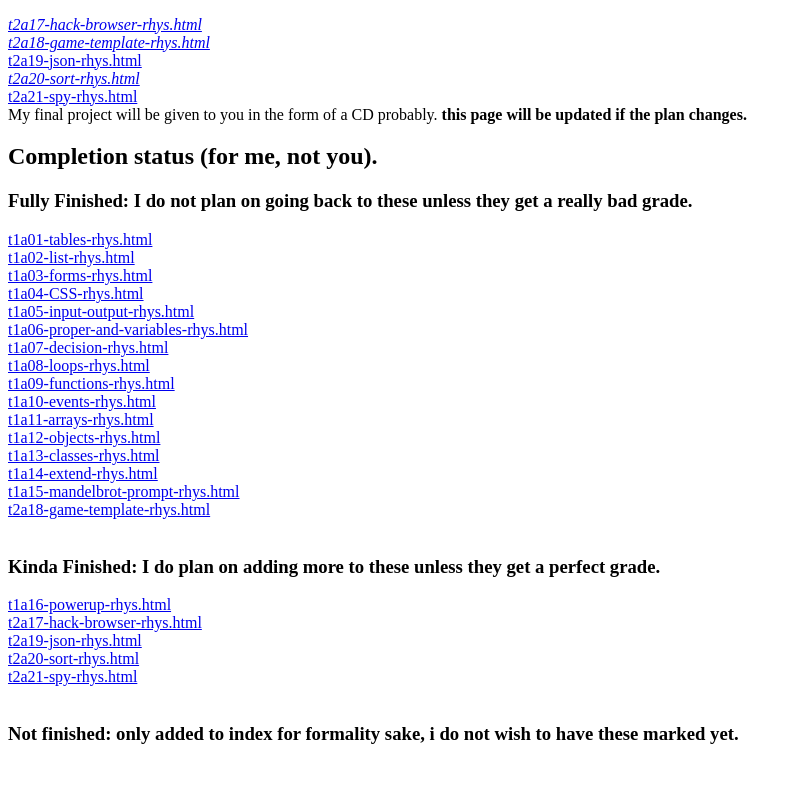
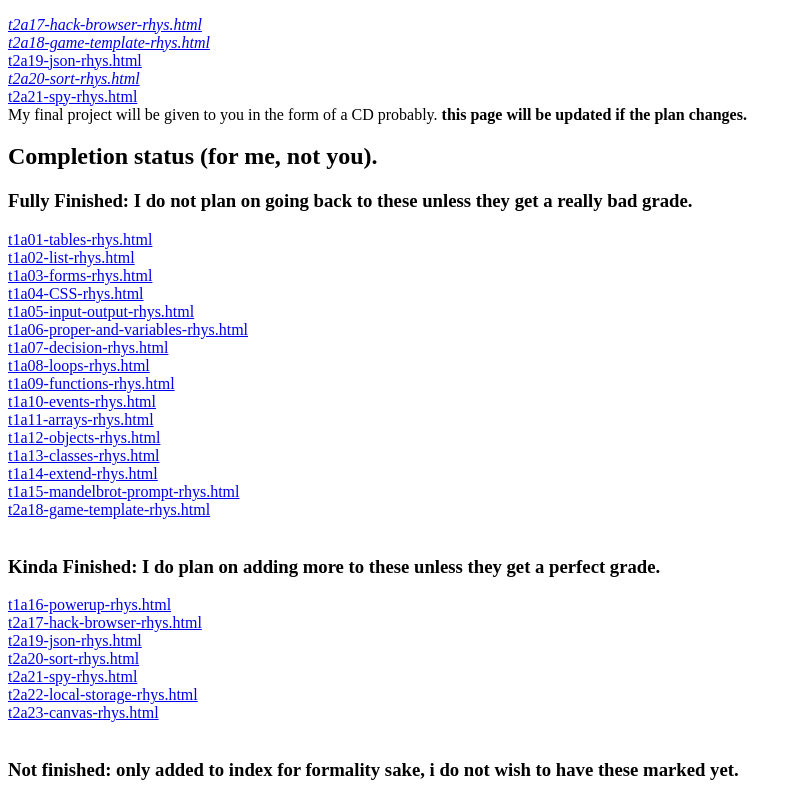
Before and after one commit to How2Pop101/game-dev-rhys-2026_SoulCore, a plain HTML site: page index.html in a window 1280 px wide. Shown: the part 565-1365 px from the top of the page, without its empty margins (0-801 px from the left). Before the commit the page ends 1329 px from the top, so only its background shows below. Drawn offline with Linux system fonts and the light colour scheme.

Commit message:
Add links to t2a22 and t2a23 HTML files
Added links to t2a22 and t2a23 HTML files in index.

```diff
--- a/index.html
+++ b/index.html
@@ -54,6 +54,8 @@ My final project will be given to you in the form of a CD probably. <b>this page
 <a href='t2a19-json-rhys.html'>t2a19-json-rhys.html</a><br>
 <a href='t2a20-sort-rhys.html'>t2a20-sort-rhys.html</a><br>
 <a href='t2a21-spy-rhys.html'>t2a21-spy-rhys.html</a><br>
+<a href='t2a22-local-storage-rhys.html'>t2a22-local-storage-rhys.html</a><br>
+<a href='t2a23-canvas-rhys.html'>t2a23-canvas-rhys.html</a><br>
 
 <br>
 <h3>Not finished: only added to index for formality sake, i do not wish to have these marked yet.</h3>
```
